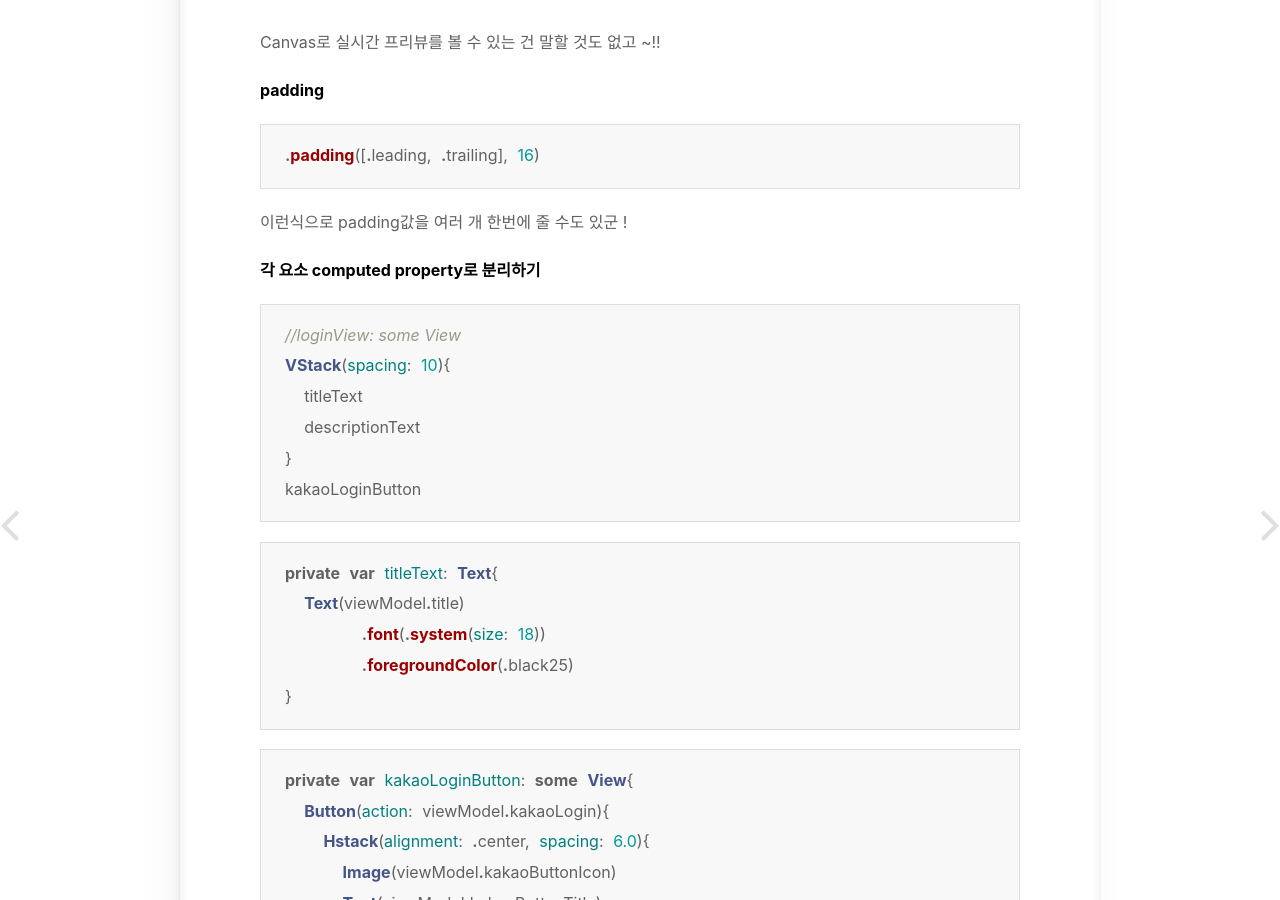
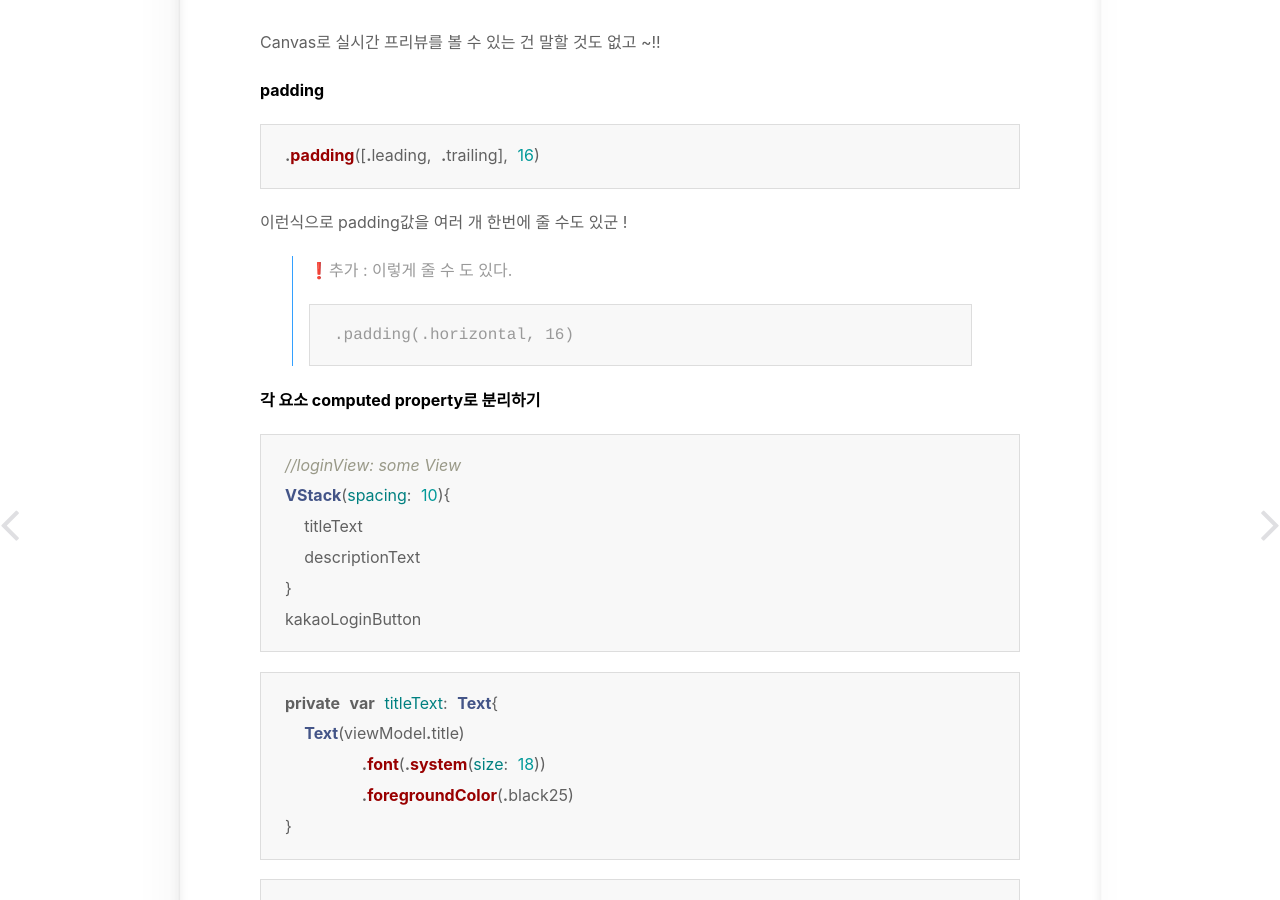
Before and after one commit to jeongchoyi/jeongchoyi.github.io, a Jekyll site: the page built from _posts/2020-11-18-if-kakao-2020.md, in a window 1280 px wide and 900 px high, scrolled down 1411 px. Built offline with Jekyll 4.4.1, drawn with Linux system fonts in a browser that asks for light colours; some web fonts are replaced.

Commit message:
update code

````diff
--- a/_posts/2020-11-18-if-kakao-2020.md
+++ b/_posts/2020-11-18-if-kakao-2020.md
@@ -41,6 +41,12 @@ Canvas로 실시간 프리뷰를 볼 수 있는 건 말할 것도 없고 ~!!
 ```
 
 이런식으로 padding값을 여러 개 한번에 줄 수도 있군 !
+
+> ❗️추가 : 이렇게 줄 수 도 있다.
+>
+> ```
+> .padding(.horizontal, 16)
+> ```
 
 
 
````
